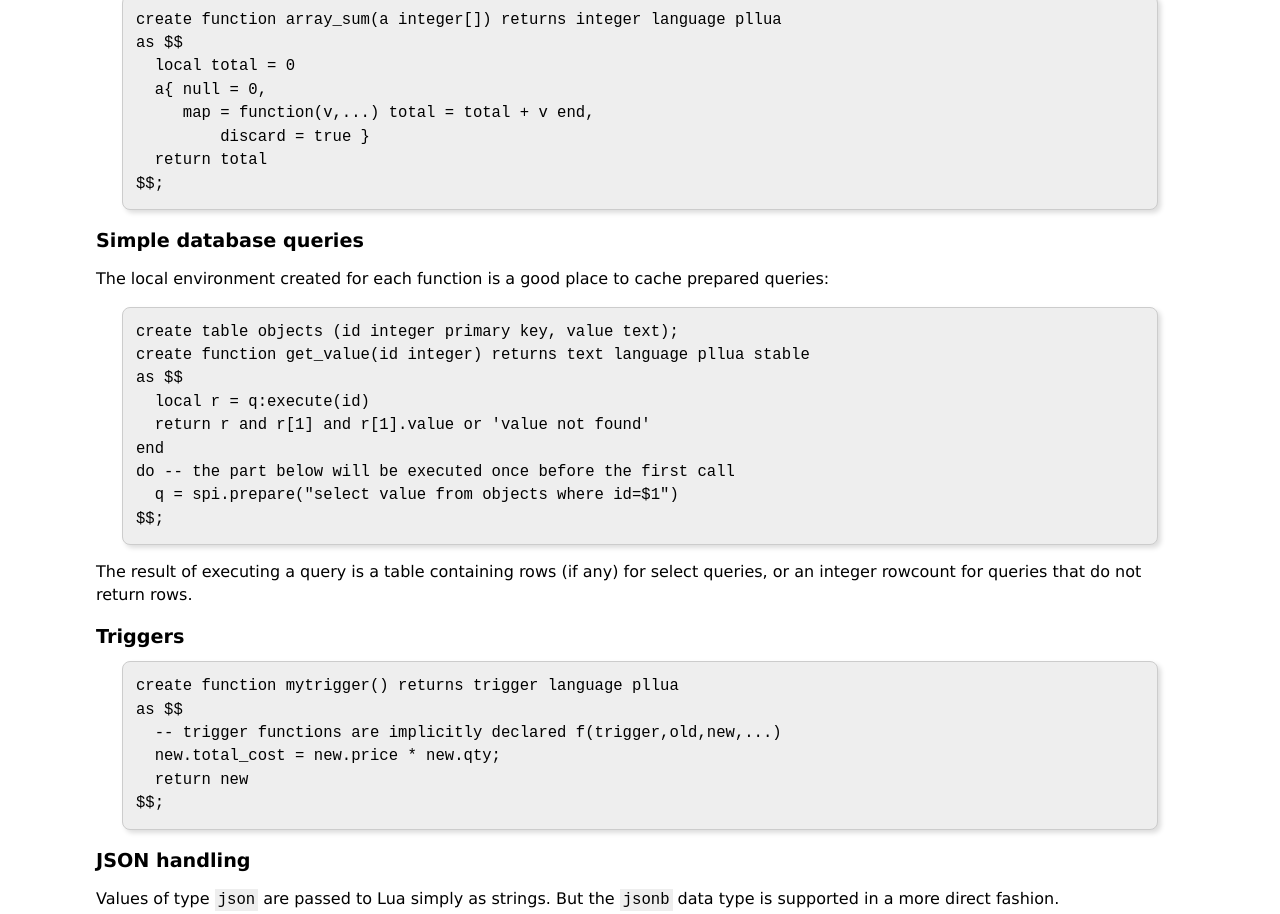
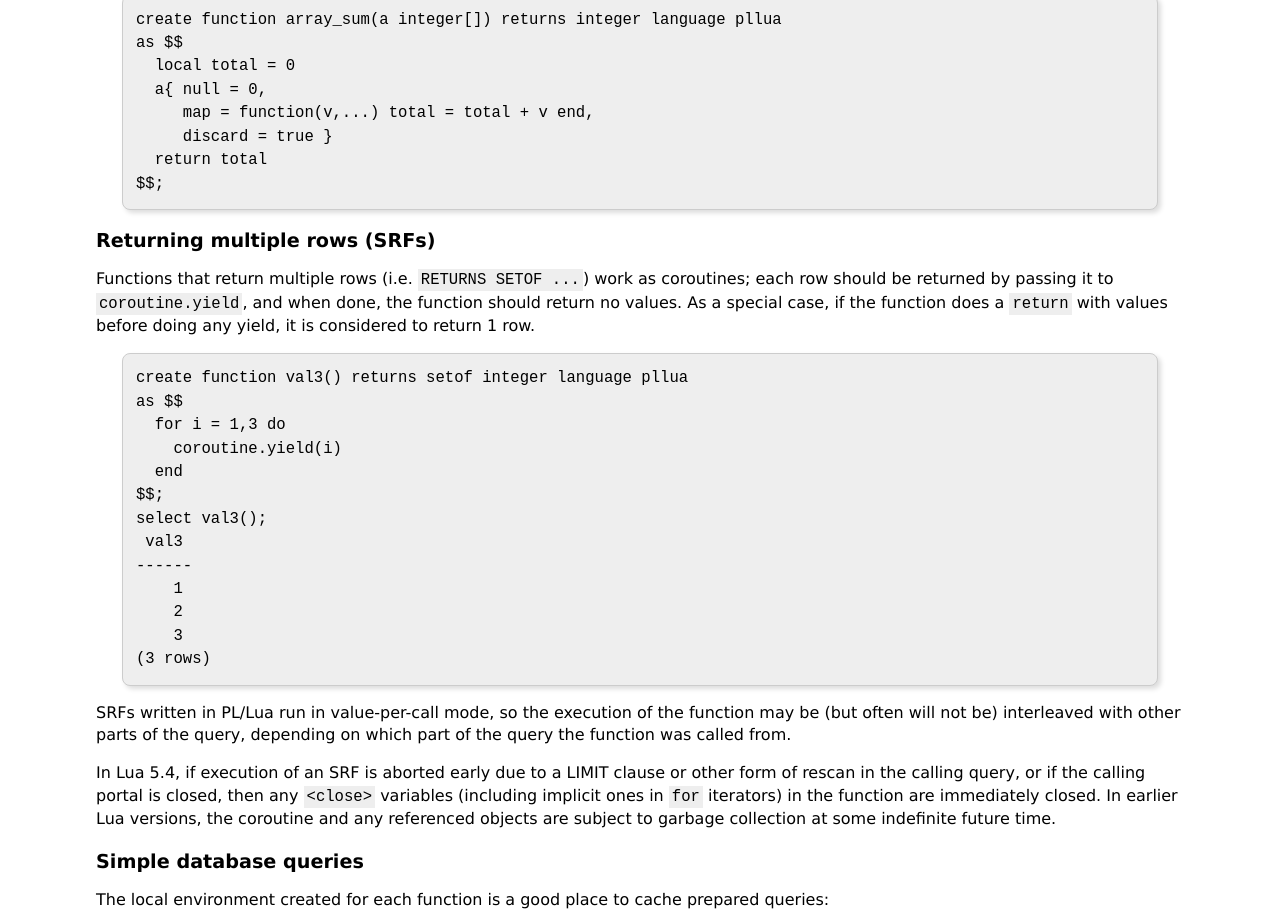
Before and after one commit to RhodiumToad/pllua-ng, a plain HTML site: page pllua.html in a window 1280 px wide. Shown: the part 2534-3448 px from the top of the page. Drawn offline with Linux system fonts and the light colour scheme.

Commit message:
Update docs

```diff
--- a/pllua.html
+++ b/pllua.html
@@ -336,11 +336,41 @@ as $$
   local total = 0
   a{ null = 0,
      map = function(v,...) total = total + v end,
-	 discard = true }
+     discard = true }
   return total
 $$;
 </code></pre>
-<h3 id="S1.2.4"><span class="hspan-h3">Simple database queries</span></h3>
+<h3 id="S1.2.4"><span class="hspan-h3">Returning multiple rows (SRFs)</span></h3>
+<p>Functions that return multiple rows (i.e. <code class="shortcode">RETURNS SETOF ...</code>) work as
+coroutines; each row should be returned by passing it to
+<code class="shortcode">coroutine.yield</code>, and when done, the function should return no
+values. As a special case, if the function does a <code class="shortcode">return</code> with values
+before doing any yield, it is considered to return 1 row.</p>
+<pre class="codeblock"><code>create function val3() returns setof integer language pllua
+as $$
+  for i = 1,3 do
+    coroutine.yield(i)
+  end
+$$;
+select val3();
+ val3
+------
+    1
+    2
+    3
+(3 rows)
+</code></pre>
+<p>SRFs written in PL/Lua run in value-per-call mode, so the execution of
+the function may be (but often will not be) interleaved with other
+parts of the query, depending on which part of the query the function
+was called from.</p>
+<p>In Lua 5.4, if execution of an SRF is aborted early due to a LIMIT
+clause or other form of rescan in the calling query, or if the calling
+portal is closed, then any <code class="shortcode">&lt;close&gt;</code> variables (including implicit
+ones in <code class="shortcode">for</code> iterators) in the function are immediately closed. In
+earlier Lua versions, the coroutine and any referenced objects are
+subject to garbage collection at some indefinite future time.</p>
+<h3 id="S1.2.5"><span class="hspan-h3">Simple database queries</span></h3>
 <p>The local environment created for each function is a good place to
 cache prepared queries:</p>
 <pre class="codeblock"><code>create table objects (id integer primary key, value text);
@@ -356,7 +386,7 @@ $$;
 <p>The result of executing a query is a table containing rows (if any)
 for select queries, or an integer rowcount for queries that do not
 return rows.</p>
-<h3 id="S1.2.5"><span class="hspan-h3">Triggers</span></h3>
+<h3 id="S1.2.6"><span class="hspan-h3">Triggers</span></h3>
 <pre class="codeblock"><code>create function mytrigger() returns trigger language pllua
 as $$
   -- trigger functions are implicitly declared f(trigger,old,new,...)
@@ -364,7 +394,7 @@ as $$
   return new
 $$;
 </code></pre>
-<h3 id="S1.2.6"><span class="hspan-h3">JSON handling</span></h3>
+<h3 id="S1.2.7"><span class="hspan-h3">JSON handling</span></h3>
 <p>Values of type <code class="shortcode">json</code> are passed to Lua simply as strings. But the
 <code class="shortcode">jsonb</code> data type is supported in a more direct fashion.</p>
 <p><code class="shortcode">jsonb</code> values can be mapped to Lua tables in a configurable way, and
@@ -1681,6 +1711,10 @@ fields, which are not normalized first.</p>
 shared library or as an archive library with <code class="shortcode">-fPIC</code> (on most
 platforms a non-PIC archive library will not work). A shared library
 is recommended.</p>
+<p>PL/Lua is developed and tested against LuaJIT 2.1beta, Lua 5.3, and
+Lua 5.4. In the case of Lua 5.4, a runtime check is performed to
+ensure that version 5.4.2 or later is used, to avoid excessive stack
+usage from the stack-based VM of earlier 5.4 releases.</p>
 <h2 id="S3.1"><span class="hspan-h2">Building the <code class="shortcode">pllua</code> module</span></h2>
 <p>Lua unfortunately does not provide much in the way of infrastructure
 for determining build locations; accordingly, those have to be
```
